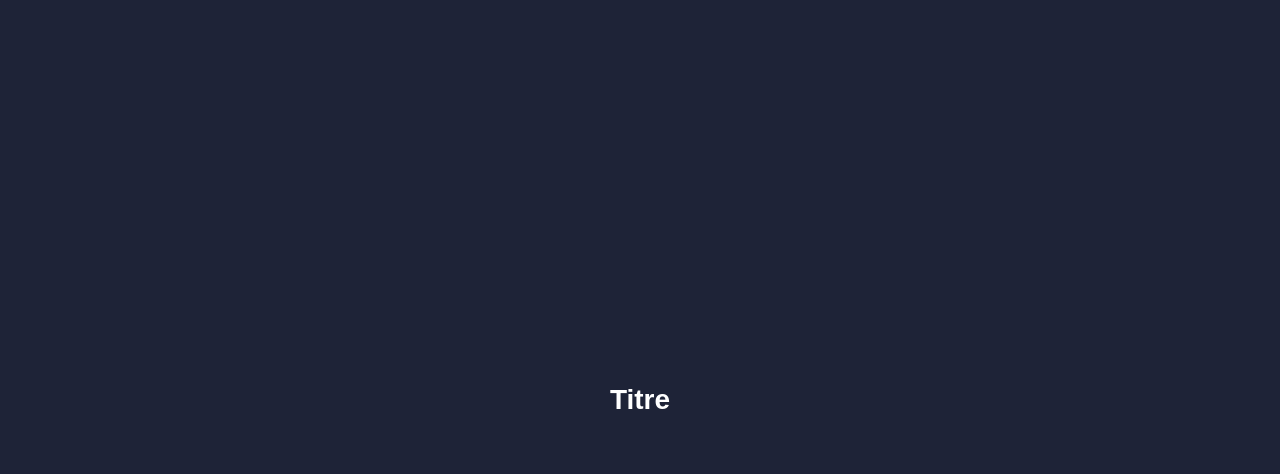
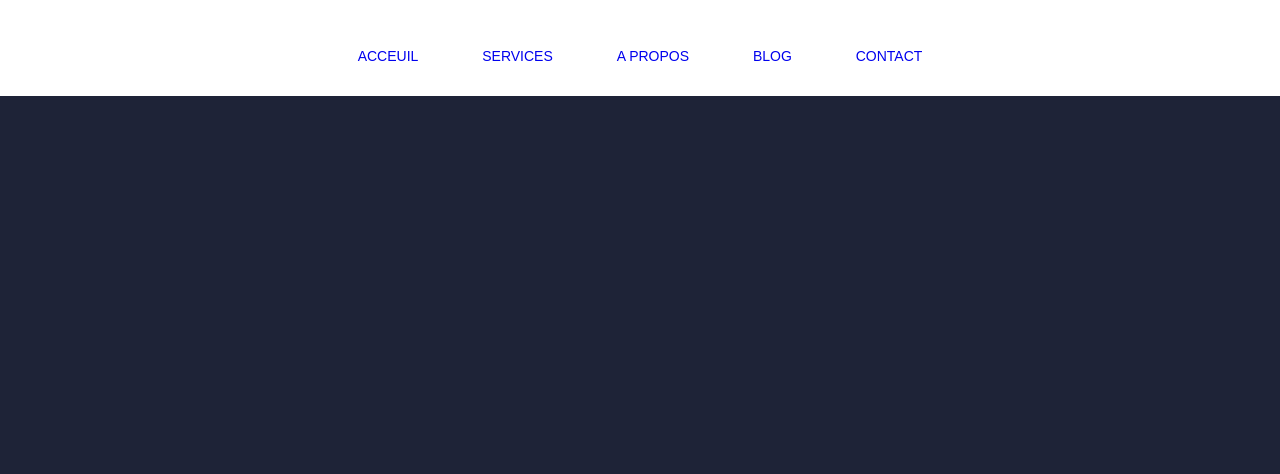
Before and after one commit to Wassim-Mokliss/Burger-Menu-, a plain HTML site: page index.html in a window 1280 px wide. Shown: the top 474 px of the page. Drawn offline with Linux system fonts and the light colour scheme.

Commit message:
Création navbar desktop + css

```diff
--- a/index.html
+++ b/index.html
@@ -9,10 +9,22 @@
     <title>Modèle</title>
 </head>
 <body>
+    <div class="navbar-mobile">
+        <i class="fas fa-bars"></i>
+        <div class="modal">
+            <div class="navbar-desktop">
+                <a href="#">ACCEUIL</a>
+                <a href="#">SERVICES</a>
+                <a href="#">A PROPOS</a>
+                <a href="#">BLOG</a>
+                <a href="#">CONTACT</a>
+            </div>
+        </div>
+    </div>
     <div class="container">
         <div class="banniere-titre">
             <h1>
-                Titre
+                BURGER MENU
             </h1>
         </div>
     </div>
--- a/style.css
+++ b/style.css
@@ -24,3 +24,13 @@ body{
     align-items: center;
     background-color: #1E2337;
 }
+
+.navbar-desktop{
+    height: 8rem;
+    line-height: 8rem;
+    text-align: center;
+}
+
+.navbar-desktop a{
+    padding: 3rem;
+}
```
